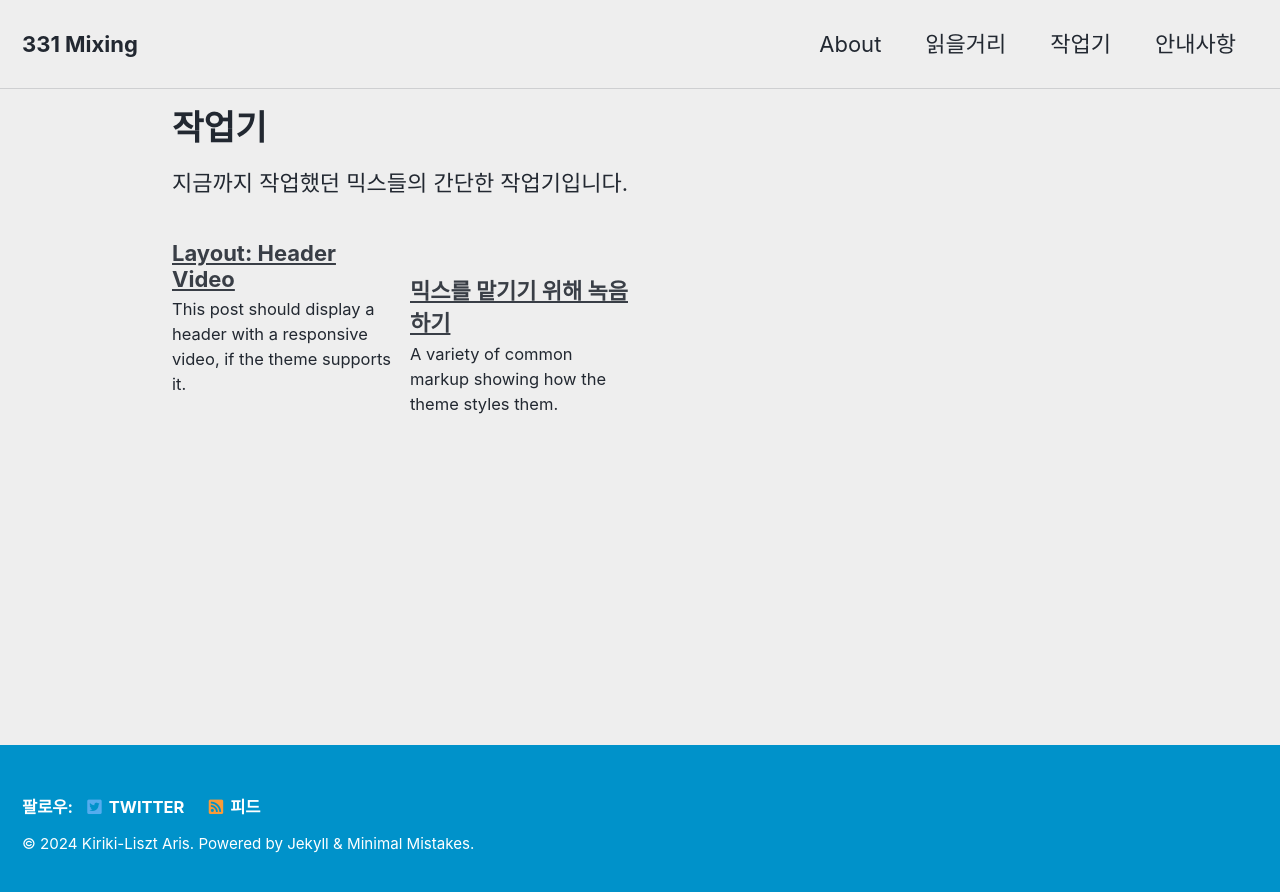
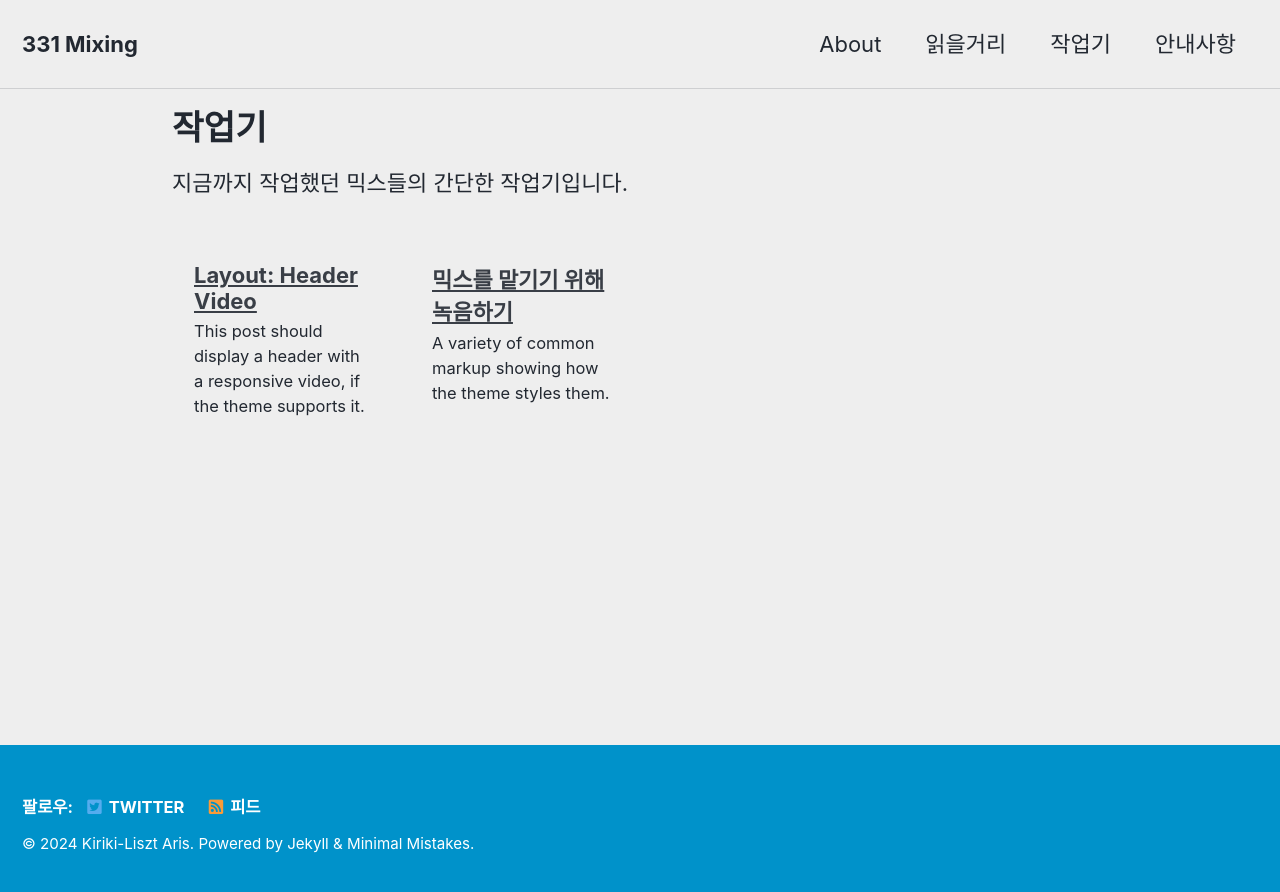
Before and after one commit to Kiriki-liszt/mix_commision, a Jekyll site: the page built from _pages/journal.md, in a window 1280 px wide. Shown: the top 892 px of the page. Built offline with Jekyll 4.4.1, drawn with Linux system fonts in a browser that asks for light colours; cached includes are drawn as plain includes; some web fonts are replaced.

Commit message:
archive list

```diff
--- a/_includes/archive-single.html
+++ b/_includes/archive-single.html
@@ -22,6 +22,7 @@
         <img src="{{ teaser | relative_url }}" alt="">
       </div>
     {% endif %}
+    <div class="archive__item-preview">
       <h2 class="archive__item-title no_toc" itemprop="headline">
         {% if post.link %}
           <a href="{{ post.link }}">{{ title }}</a> <a href="{{ post.url | relative_url }}" rel="permalink"><i class="fas fa-link" aria-hidden="true" title="permalink"></i><span class="sr-only">Permalink</span></a>
@@ -31,5 +32,6 @@
       </h2>
       {% include page__meta.html type=include.type %}
       {% if post.excerpt %}<p class="archive__item-excerpt" itemprop="description">{{ post.excerpt | markdownify | strip_html | truncate: 160 }}</p>{% endif %}
+    </div>
   </article>
 </div>
--- a/_sass/minimal-mistakes/_archive.scss
+++ b/_sass/minimal-mistakes/_archive.scss
@@ -20,6 +20,8 @@
 
 .archive__item {
   position: relative;
+  display: flex;
+  padding: 0.5em;
 
   a {
     position: relative;
@@ -29,6 +31,13 @@
   a[rel="permalink"] {
     position: static;
   }
+}
+
+.archive__item-preview {
+  display: flex;
+  flex-direction: column;
+  justify-content: flex-start;
+  margin: 0.5em;
 }
 
 .archive__subtitle {
@@ -44,6 +53,7 @@
 }
 
 .archive__item-title {
+  margin-top: 0;
   margin-bottom: 0.25em;
   font-family: $sans-serif-narrow;
   line-height: initial;
```
Lines whose indentation alone changed are shown as unchanged.
